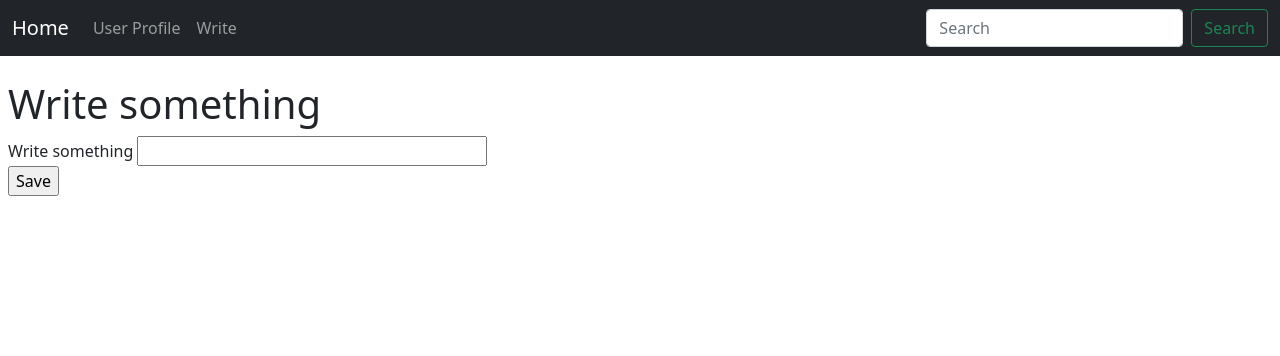
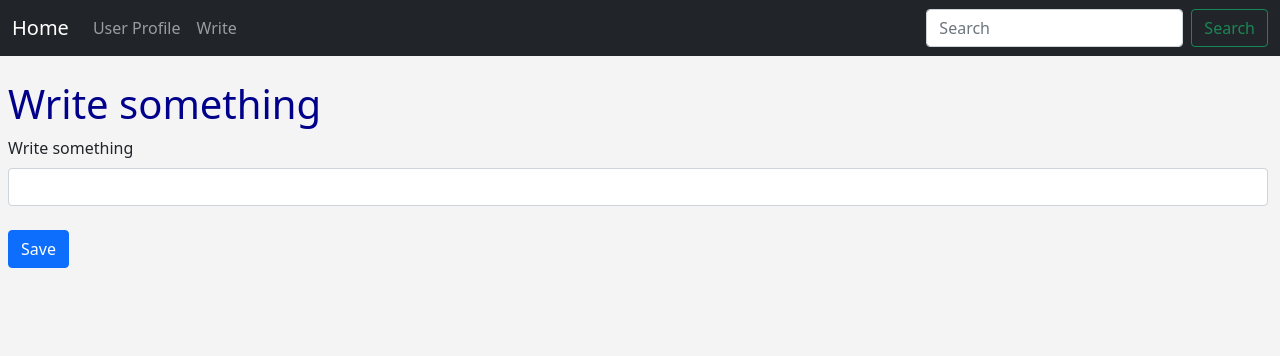
Before and after one commit to sony0505/Palimpsest, a Flask app: page /write in a window 1280 px wide. Shown: the top 356 px of the page. Run offline with Flask 3, Linux system fonts and the light colour scheme.

Commit message:
CSS added

```diff
--- /dev/null
+++ b/static/css/style.css
@@ -0,0 +1,13 @@
+h1 {
+    color: darkblue;
+    font-size: 40px;
+}
+
+p {
+    color: gray;
+    font-size: 20px;
+}
+
+body {
+    background-color: #f4f4f4;
+}
--- a/templates/base.html
+++ b/templates/base.html
@@ -7,7 +7,8 @@
 
     <!-- Bootstrap CSS -->
     <link href="https://cdn.jsdelivr.net/npm/bootstrap@5.1.3/dist/css/bootstrap.min.css" rel="stylesheet" integrity="sha384-1BmE4kWBq78iYhFldvKuhfTAU6auU8tT94WrHftjDbrCEXSU1oBoqyl2QvZ6jIW3" crossorigin="anonymous">
-
+    <!-- Custom CSS -->
+    <link rel="stylesheet" href="{{ url_for('static', filename='css/style.css') }}">
     <title>Flask!</title>
   </head>
   <body>
--- a/templates/write.html
+++ b/templates/write.html
@@ -4,14 +4,14 @@
 {% block content %}
 <h1>Write something</h1>
 {% if diary %}
-<p>{{ date }} - {{ diary }}</p>
+<h2>{{ date }} - {{ diary }}</h2>
 {% else %}
 <form method="post">
     {{ form.hidden_tag() }}
-    {{ form.diary.label }}
-    {{ form.diary(size=32) }}
+    {{ form.diary.label(class="form-label") }}
+    {{ form.diary(size=32, class="form-control") }}
     <br/>
-    {{ form.submit() }}
+    {{ form.submit(class="btn btn-primary") }}
 </form>
 {% endif %}
-{% endblock %}write.html
+{% endblock %}
```
